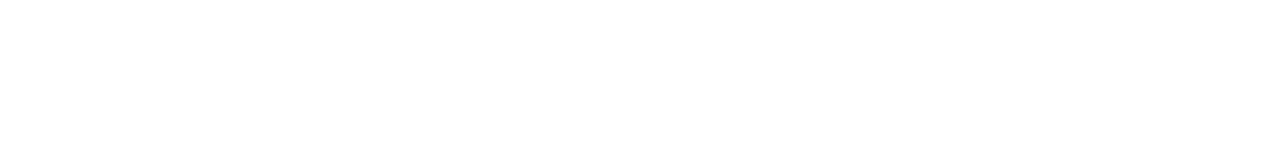
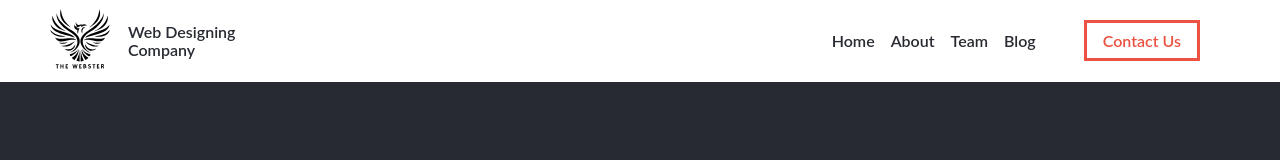
Before and after one commit to gsmalik-the-webster/gsmalik-the-webster.github.io, a website: page Index.html in a window 1280 px wide. Drawn offline with Linux system fonts and the light colour scheme.

Commit message:
Created header component

```diff
--- a/Index.html
+++ b/Index.html
@@ -9,6 +9,24 @@
     <title>The Webster</title>
 </head>
 <body>
-
+    <header class="header">
+        <div class="hamburger active">
+            <div class="hamburger__bar bar1"></div>
+            <div class="hamburger__bar bar2 "></div>
+            <div class="hamburger__bar bar3"></div>
+        </div>
+        <a class="logo__box" href="#"><img class="logo" src="images/The-webster-logo-black.svg" alt="logo">
+        <p class="nav__link">Web Designing<br>Company</p>
+        </a>
+        <nav>
+        <ul class="nav-bar active">
+            <li><a class="nav__link" href="#">Home</a></li>
+            <li ><a class="nav__link" href="#">About</a></li>
+            <li><a class="nav__link" href="#">Team</a></li>
+            <li><a class="nav__link" href="#">Blog</a></li>
+            <li><a class="nav__link highlight" href="#">Contact Us</a></li>
+        </ul>
+        </nav>
+    </header>
 </body>
 </html>
--- a/css/styles.css
+++ b/css/styles.css
@@ -1,52 +1,41 @@
-:root {
-  --color-primary: #272a31;
-  --color-secondary: #ec5242;
-  --color-accent: #d3d3d3;
+:root{
+    --color-primary:#272A31;
+    --color-secondary:#EC5242;
+    --color-accent:#d3d3d3;
 }
 
-html {
+html{
     font-size: 62.5;
 }
 
-body {
-  font-family: "Lato", sans-serif;
-  /* background-color: var(--color-primary); */
+body{
+    font-family: 'Lato', sans-serif;
+    background-color: var(--color-primary);
 }
 
-* {
+*{
     margin: 0;
     padding: 0;
 box-sizing: border-box;
 }
 
-li {
+li{
     list-style: none;
 }
 
-a {
+a{
     text-decoration: none;
     cursor: pointer;
 }
 
-h1 {
+h1{
     font-size: 3.2rem;
     margin: 0.5rem;
 }
 
-.text-gradient {
-  background: rgb(236, 82, 66);
-  background: linear-gradient(
-    0deg,
-    rgba(236, 82, 66, 1) 15%,
-    rgba(135, 35, 24, 1) 20%,
-    rgba(218, 74, 59, 1) 25%,
-    rgba(236, 82, 66, 1) 40%,
-    rgba(115, 26, 15, 1) 45%,
-    rgba(236, 82, 66, 1) 50%,
-    rgba(236, 82, 66, 1) 65%,
-    rgba(139, 37, 25, 1) 70%,
-    rgba(236, 82, 66, 1) 75%
-  );
+.text-gradient{
+    background: rgb(236,82,66);
+background: linear-gradient(0deg, rgba(236,82,66,1) 15%, rgba(135,35,24,1) 20%, rgba(218,74,59,1) 25%, rgba(236,82,66,1) 40%, rgba(115,26,15,1) 45%, rgba(236,82,66,1) 50%, rgba(236,82,66,1) 65%, rgba(139,37,25,1) 70%, rgba(236,82,66,1) 75%);
     -webkit-background-clip: text;
 color: transparent;
 width: fit-content;
@@ -54,7 +43,7 @@ h1 {
 
 /* Top Bar */
 
-.top-bar {
+.top-bar{
     background-color: var(--color-primary);
     display: none;
     gap: 2rem;
@@ -63,40 +52,42 @@ h1 {
     padding-right: 5rem;
 }
 
-.top-bar__social-media {
+.top-bar__social-media{
     display: flex;
     gap: 1rem;
     align-items: center;
 }
 
-.social-media__icon {
+.social-media__icon{
     height: 1.5rem;
 }
 
-.bar__nav {
+.bar__nav{
     color: var(--color-accent);
     display: flex;
     gap: 1.5rem;
     font-size: 1rem;
 }
 
-.top-bar__link {
+.top-bar__link{
     color: var(--color-accent);
     font-size: 1rem;
 }
 
-.hero {
-  background-image: url(../images/Hero-bg.webp);
+.hero{
+/* background-image: url(../images/Hero-bg.webp);
 background-repeat: no-repeat;
-  height: 100vh;
+height: 100vh; */
+
 }
 
-.hero__text {
+.hero__text{
     color: var(--color-secondary);
+
 }
 
 @media screen and (min-width: 768px) {
-  .top-bar {
+    .top-bar{
         display: flex;
     }
 }
@@ -131,3 +122,86 @@ h1 {
 .active .bar3{
     transform: translateY(-0.6rem) rotate(-45deg);
 }
+
+.header{
+    background: rgb(211,211,211);
+    background: linear-gradient(90deg, rgba(211,211,211,0.7) 0%, rgba(236,82,66,0.7) 50%);
+    height: 100vh;
+    display: flex;
+    justify-content: space-between;
+}
+
+.nav-bar{
+    display: none;
+    flex-direction: column;
+    gap: 1rem;
+    padding: 2rem;
+}
+
+.nav__link{
+    font-weight: 700;
+    color: var(--color-primary);
+    font-size: 1.5rem;
+
+}
+
+.nav__link:hover{
+    color: var(--color-secondary);
+}
+
+.nav-bar.active{
+    display: flex;
+
+}
+
+.highlight{
+    margin-right: 3rem;
+}
+
+.logo__box{
+    display: none;
+    align-items: center;
+    gap: 1rem;
+    margin-left: 3rem;
+}
+
+.logo{
+    height: 4rem;
+}
+
+@media screen and (min-width:768px) {
+    .hamburger{
+        display: none;
+    }
+
+    .nav-bar{
+        flex-direction: row;
+        justify-content: flex-end;
+    }
+
+    .header{
+        background: white;
+        height: fit-content;
+    }
+
+    .nav__link{
+        font-weight: 600;
+        color: var(--color-primary);
+        font-size: 1rem;
+    }
+
+    .highlight{
+        color: var(--color-secondary);
+        border: 3px solid var(--color-secondary);
+        padding: 0.5rem 1rem;
+        margin-left: 2rem;
+    }
+
+    .highlight:hover{
+        color: var(--color-primary);
+    }
+
+    .logo__box{
+        display: flex;
+    }
+}
```
Also changed, not shown: Components/header.html (added, +20 -0 lines). Lines whose indentation alone changed are shown as unchanged.
